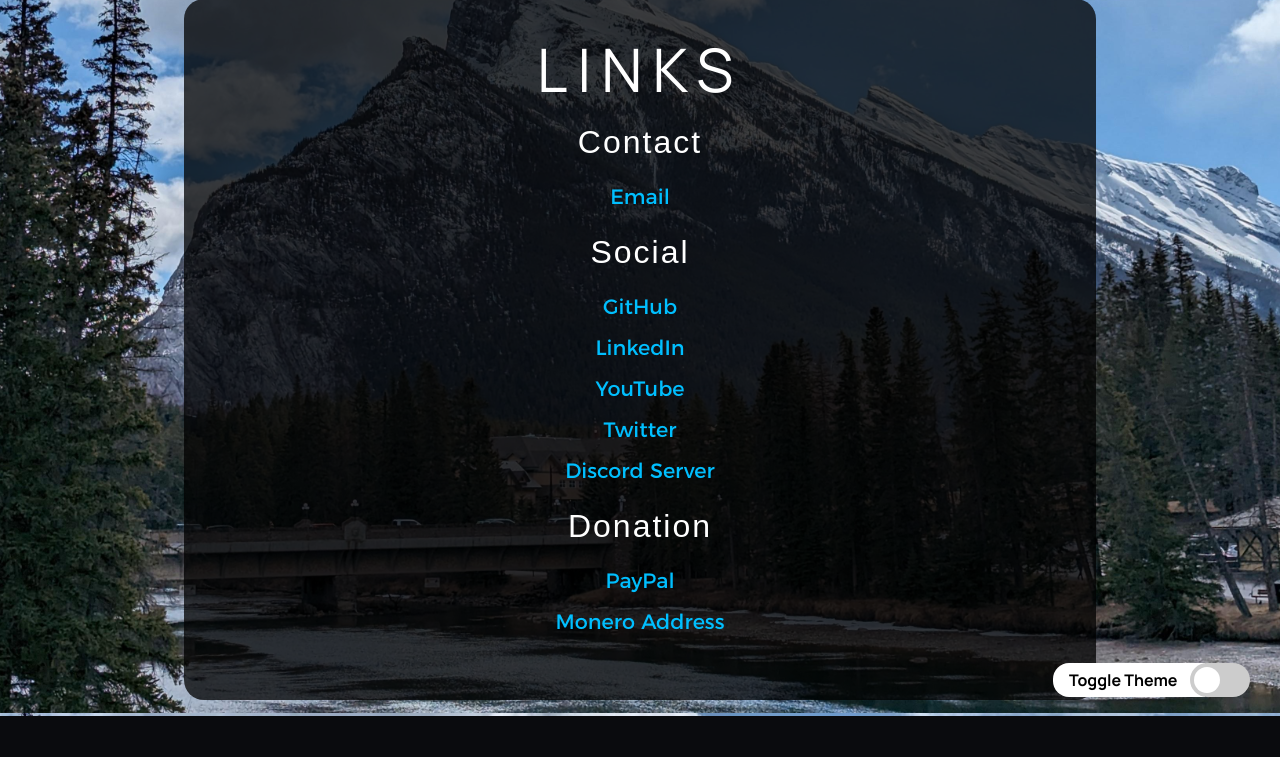
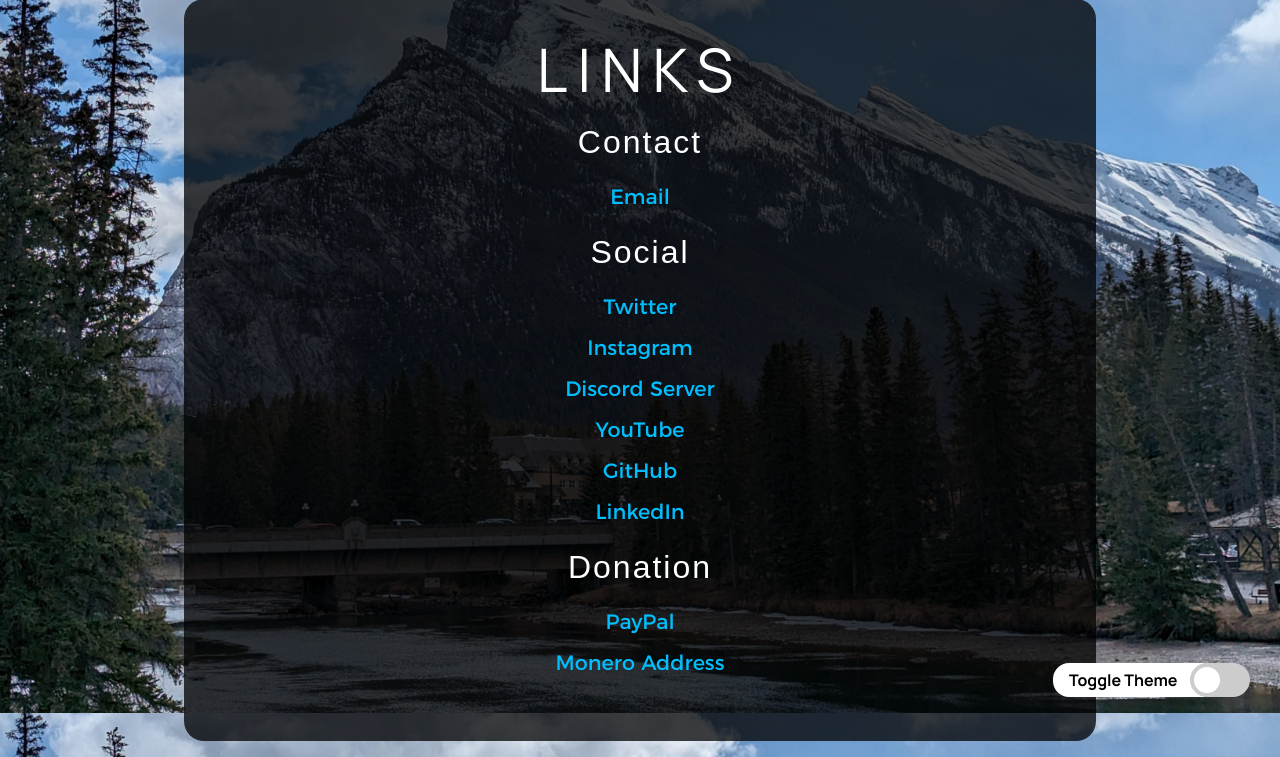
Before and after one commit to elibroftw/website, a Flask app: page /social/ in a window 1280 px wide. Shown: the part 87-844 px from the top of the page. Before the commit the page ends 803 px from the top, so only its background shows below. Run offline with Flask 3, Linux system fonts and the light colour scheme; parts of the project's set-up code (start-up, migrations or seed data) failed here and were passed over; some libraries are stand-ins or nearby versions.

Commit message:
Update socials

```diff
--- a/templates/social.html
+++ b/templates/social.html
@@ -61,12 +61,12 @@ h2 {
 <h2>Contact</h2>
 <p><a class="link" href="mailto:elijahllopezz@gmail.com">Email</a></p>
 <h2>Social</h2>
+<p><a class="link" href="https://twitter.com/elibroftw">Twitter</a></p>
+<p><a class="link" href="https://instagram.com/elijahllopezz/">Instagram</a></p>
+<p><a class="link" href="https://discord.gg/pjpCs8v">Discord Server</a></p>
+<p><a class="link" href="https://www.youtube.com/c/elibroftw">YouTube</a></p>
 <p><a class="link" href="https://github.com/elibroftw">GitHub</a></p>
 <p><a class="link" href="https://www.linkedin.com/in/elijah-lopez-11512615b/">LinkedIn</a></p>
-<p><a class="link" href="https://www.youtube.com/c/elibroftw">YouTube</a></p>
-<p><a class="link" href="https://twitter.com/elibroftw">Twitter</a></p>
-<!-- <p><a class="link" href="https://instagram.com/elijahllopezz/">Instagram</a></p> -->
-<p><a class="link" href="https://discord.gg/pjpCs8v">Discord Server</a></p>
 <h2>Donation</h2>
 <p><a class="link" href="https://www.paypal.me/elibroftw">PayPal</a></p>
 <p>
```
